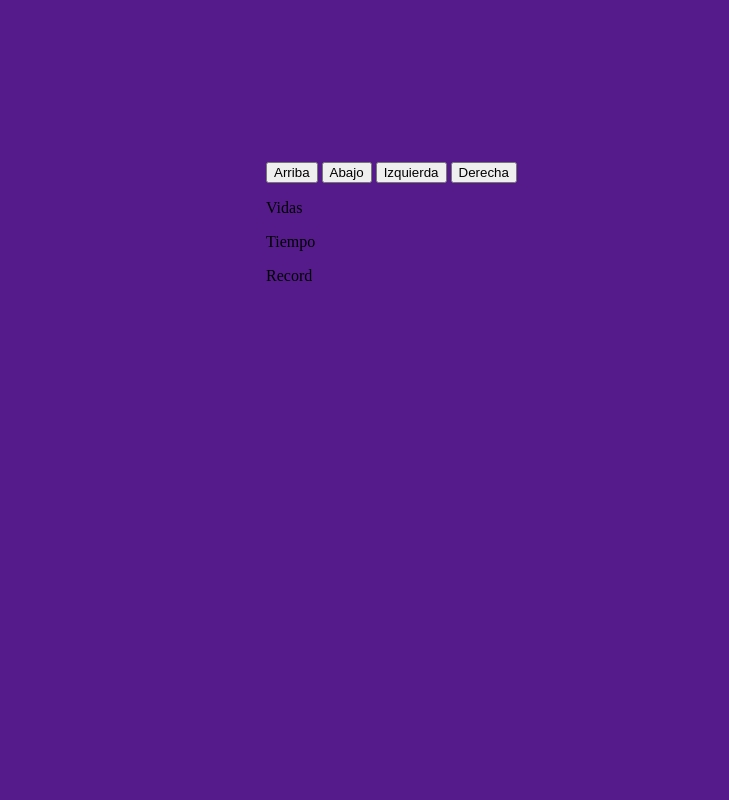
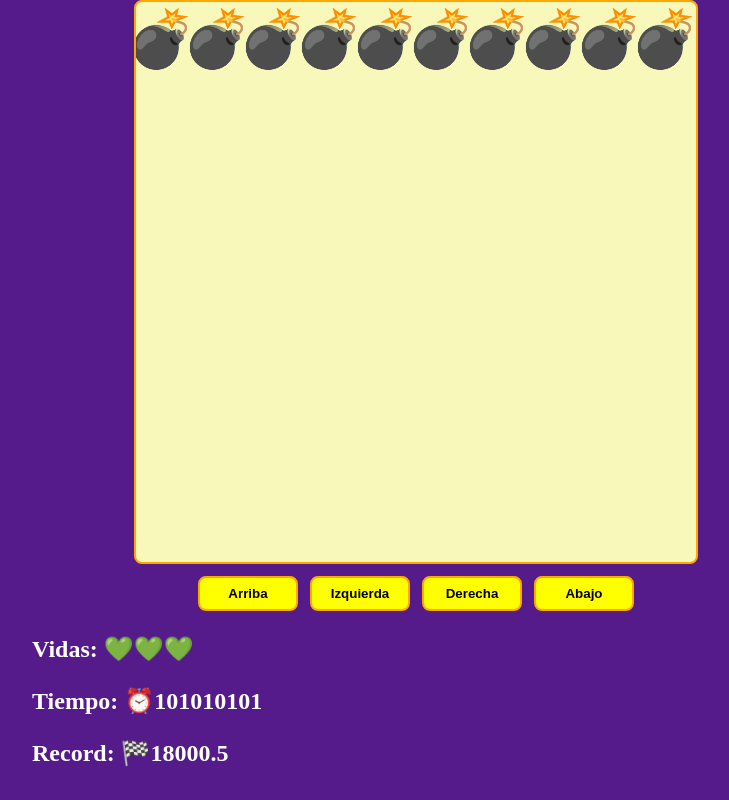
Before and after one commit to Orlando0x/Pancake-Runner, a plain HTML site: page index.html in a window 1280 px wide. Shown: the whole page, without its empty margins (224-953 px from the left). Drawn offline with Linux system fonts and the light colour scheme.

Commit message:
CSS y JS inicial

```diff
--- a/game.js
+++ b/game.js
@@ -0,0 +1,30 @@
+const canvas = document.getElementById('game');
+const game = canvas.getContext('2d');
+const gameContainer = document.querySelector('.game-container')
+let canvasSize;
+let elementSize;
+
+window.addEventListener('load', starGame);
+window.addEventListener('resize', starGame);
+
+function starGame(){
+
+    canvasResize()
+    game.font = elementSize + 'px Arial'
+    for (let i = 0; i < 10; i++) {
+        game.fillText('💣', (elementSize*i -10) , elementSize)
+    }
+
+}
+    function canvasResize (){
+
+        if(window.innerWidth < window.innerHeight){
+            canvasSize = window.innerWidth * 0.70
+        } else {
+            canvasSize = window.innerHeight * 0.70;
+        }
+    canvas.setAttribute('width', canvasSize );
+    canvas.setAttribute('height', canvasSize );
+    elementSize = canvasSize / 10;
+
+}
--- a/index.html
+++ b/index.html
@@ -13,14 +13,14 @@
 
         <div class="btns">
             <button id="up">Arriba</button>
-            <button id="down">Abajo</button>
             <button id="left">Izquierda</button>
             <button id="right">Derecha</button>
+            <button id="down">Abajo</button>
         </div>
         <div class="messages">
-            <p>Vidas</p>
-            <p>Tiempo</p>
-            <p>Record</p>
+            <p>Vidas: 💚💚💚</p>
+            <p>Tiempo: ⏰101010101</p>
+            <p>Record: 🏁18000.5</p>
         </div>
     <script src="./maps.js"></script>
     <script src="./game.js"></script>
--- a/style.css
+++ b/style.css
@@ -1,5 +1,69 @@
+html{
+    box-sizing: border-box;
+    font-size: 62.5%;
+}
 body {
-    display: grid;
-    place-self: center;
+    font-size: 1.8rem;
+    margin: 0;
+    padding: 0;
     background-color: rgb(85, 27, 139);
 }
+.game-container {
+    display: flex;
+    flex-direction: column;
+
+    align-items: center;
+
+    height: 100vh;
+    width: 100vw;
+}
+
+canvas {
+/*     width:  400px;
+    height: 400px; */
+    background-color: rgb(248, 248, 186);
+    border: 2px solid rgb(255, 166, 0);
+    border-radius: 8px;
+}
+
+.btns {
+    display: flex;
+    justify-content: center;
+    flex-wrap: wrap;
+    gap: 12px;
+    width: 100%;
+    margin-top: 12px;
+}
+.btns button {
+    display: inline-block;
+    width: 100px;
+    background-color: yellow;
+    padding: 8px 16px;
+    border-radius: 8px;
+    border: 2px solid rgb(255, 166, 0);
+    /* border-color: orange; */
+    font-weight: bold;
+}
+
+.messages{
+    width: 60%;
+}
+.messages p {
+    color: white;
+    font-size: 2.4rem;
+    font-weight: bold;
+}
+
+@media (max-width: 550px) {
+    #up, #down {
+        margin: 0 100%;
+    }
+    .messages p {
+
+        font-size: 1.6rem;
+
+    }
+    .btns button {
+        font-size: 1.2rem;
+    }
+}
```
